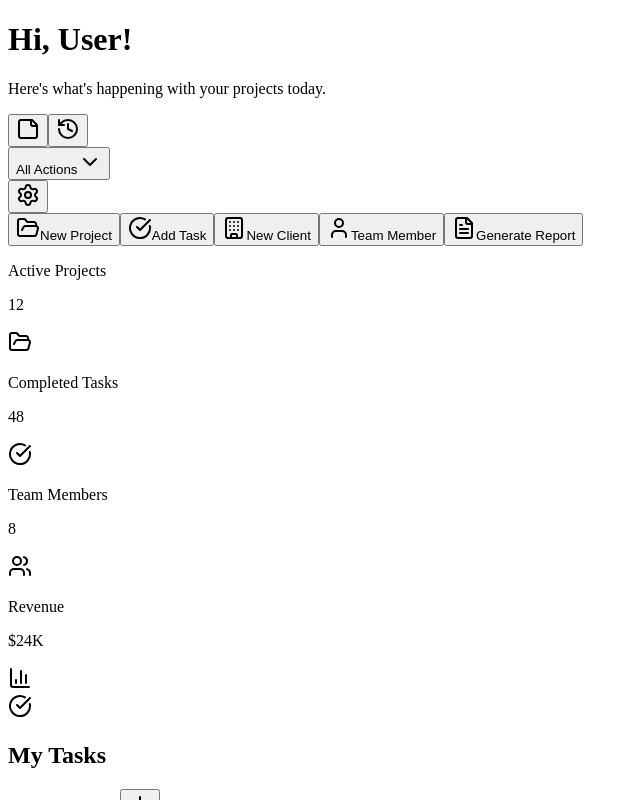
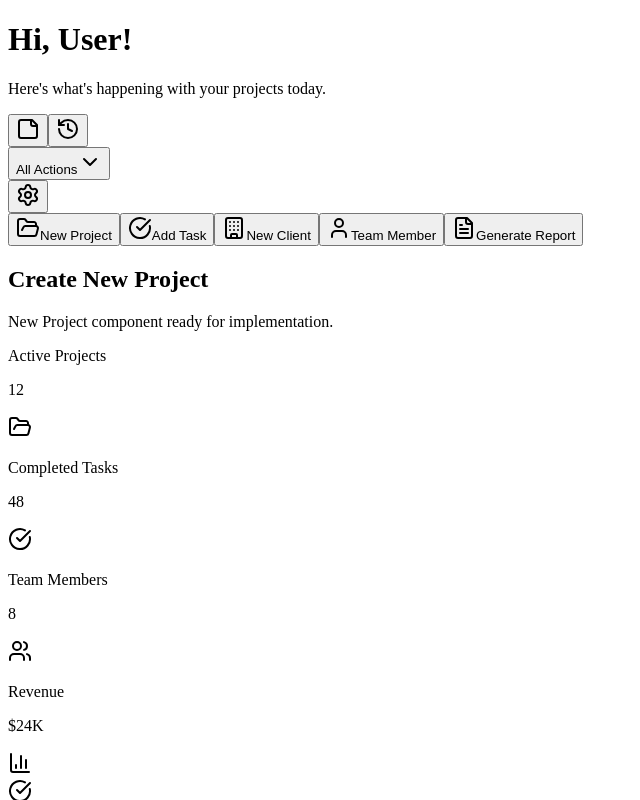
Before and after one commit to eldoJr/loopInt, a Next.js app in the folder apps/web/: page /Dashboard in a window 1280 px wide. Both pictures are taken after a click on the button "New Project". Shown: the top 800 px of the page, without its empty margins (0-640 px from the left). Built offline with nearby package versions, Linux system fonts and the light colour scheme.

Commit message:
add: updates

```diff
--- a/apps/web/src/components/ui/QuickActionCard.tsx
+++ b/apps/web/src/components/ui/QuickActionCard.tsx
@@ -4,13 +4,18 @@ interface QuickActionCardProps {
   title: string;
   icon: LucideIcon;
   onClick: () => void;
+  isActive?: boolean;
 }
 
-const QuickActionCard = ({ title, icon: Icon, onClick }: QuickActionCardProps) => {
+const QuickActionCard = ({ title, icon: Icon, onClick, isActive = false }: QuickActionCardProps) => {
   return (
     <button
       onClick={onClick}
-      className="bg-gradient-to-r from-blue-500 to-blue-600 hover:from-blue-600 hover:to-blue-700 text-white rounded-xl p-6 flex flex-col items-center justify-center space-y-3 transition-all duration-300 transform hover:scale-105 min-h-[120px]"
+      className={`rounded-xl p-6 flex flex-col items-center justify-center space-y-3 min-h-[120px] border-2 ${
+        isActive
+          ? 'bg-blue-500/10 text-blue-400 border-blue-500 hover:bg-blue-500/20'
+          : 'bg-gray-800/30 hover:bg-gray-800/50 text-gray-300 hover:text-white border-gray-700/30'
+      }`}
     >
       <Icon className="w-8 h-8" />
       <span className="text-sm font-medium text-center">{title}</span>
--- /dev/null
+++ b/apps/web/src/features/clients/NewClient.tsx
@@ -0,0 +1,10 @@
+const NewClient = () => {
+  return (
+    <div className="bg-gray-900/50 backdrop-blur-sm border border-gray-800/50 rounded-xl p-6">
+      <h2 className="text-xl font-bold text-white mb-4">Add New Client</h2>
+      <p className="text-gray-400">New Client component ready for implementation.</p>
+    </div>
+  );
+};
+
+export default NewClient;
--- /dev/null
+++ b/apps/web/src/features/projects/NewProject.tsx
@@ -0,0 +1,10 @@
+const NewProject = () => {
+  return (
+    <div className="bg-gray-900/50 backdrop-blur-sm border border-gray-800/50 rounded-xl p-6">
+      <h2 className="text-xl font-bold text-white mb-4">Create New Project</h2>
+      <p className="text-gray-400">New Project component ready for implementation.</p>
+    </div>
+  );
+};
+
+export default NewProject;
--- /dev/null
+++ b/apps/web/src/features/tasks/AddTask.tsx
@@ -0,0 +1,10 @@
+const AddTask = () => {
+  return (
+    <div className="bg-gray-900/50 backdrop-blur-sm border border-gray-800/50 rounded-xl p-6">
+      <h2 className="text-xl font-bold text-white mb-4">Add New Task</h2>
+      <p className="text-gray-400">Add Task component ready for implementation.</p>
+    </div>
+  );
+};
+
+export default AddTask;
--- a/apps/web/src/pages/Dashboard.tsx
+++ b/apps/web/src/pages/Dashboard.tsx
@@ -20,6 +20,9 @@ import QuickActionCard from '../components/ui/QuickActionCard';
 import DashboardCard from '../components/ui/DashboardCard';
 import TodoItem from '../components/ui/TodoItem';
 import AllActionsDropdown from '../components/ui/AllActionsDropdown';
+import NewProject from '../features/projects/NewProject';
+import AddTask from '../features/tasks/AddTask';
+import NewClient from '../features/clients/NewClient';
 
 const Dashboard = () => {
   const [user, setUser] = useState<UserType | null>(null);
@@ -61,13 +64,32 @@ const Dashboard = () => {
     window.location.href = '/';
   };
 
+  const [activeQuickAction, setActiveQuickAction] = useState('Dashboard');
+
   const quickActions = [
-    { title: 'New Project', icon: FolderOpen, action: () => console.log('New Project') },
-    { title: 'Add Task', icon: CheckCircle, action: () => console.log('Add Task') },
-    { title: 'New Client', icon: Building, action: () => console.log('New Client') },
-    { title: 'Team Member', icon: User, action: () => console.log('Team Member') },
-    { title: 'Generate Report', icon: FileText, action: () => console.log('Generate Report') }
+    { title: 'New Project', icon: FolderOpen, action: () => setActiveQuickAction('New Project') },
+    { title: 'Add Task', icon: CheckCircle, action: () => setActiveQuickAction('Add Task') },
+    { title: 'New Client', icon: Building, action: () => setActiveQuickAction('New Client') },
+    { title: 'Team Member', icon: User, action: () => setActiveQuickAction('Team Member') },
+    { title: 'Generate Report', icon: FileText, action: () => setActiveQuickAction('Generate Report') }
   ];
+
+  const renderActiveComponent = () => {
+    switch (activeQuickAction) {
+      case 'New Project':
+        return <NewProject />;
+      case 'Add Task':
+        return <AddTask />;
+      case 'New Client':
+        return <NewClient />;
+      case 'Team Member':
+        return <div className="bg-gray-900/50 backdrop-blur-sm border border-gray-800/50 rounded-xl p-6"><h2 className="text-xl font-bold text-white mb-4">Add Team Member</h2><p className="text-gray-400">Team Member component ready for implementation.</p></div>;
+      case 'Generate Report':
+        return <div className="bg-gray-900/50 backdrop-blur-sm border border-gray-800/50 rounded-xl p-6"><h2 className="text-xl font-bold text-white mb-4">Generate Report</h2><p className="text-gray-400">Generate Report component ready for implementation.</p></div>;
+      default:
+        return null;
+    }
+  };
 
   const toggleTodo = (id: number) => {
     setTodos(todos.map(todo =>
@@ -177,14 +199,14 @@ const Dashboard = () => {
               <div className="hidden lg:flex items-center space-x-2">
                 <button
                   onClick={() => console.log('Short Notes')}
-                  className="p-2 bg-gray-800/50 text-gray-300 rounded-lg hover:bg-gray-700/50 hover:text-white transition-colors border border-gray-700/50"
+                  className="p-2 bg-gray-800/30 text-gray-400 rounded-lg hover:bg-gray-800/50 hover:text-gray-300 border border-gray-700/30"
                   title="Short Notes"
                 >
                   <StickyNote className="w-4 h-4" />
                 </button>
                 <button
                   onClick={() => console.log('History')}
-                  className="p-2 bg-gray-800/50 text-gray-300 rounded-lg hover:bg-gray-700/50 hover:text-white transition-colors border border-gray-700/50"
+                  className="p-2 bg-gray-800/30 text-gray-400 rounded-lg hover:bg-gray-800/50 hover:text-gray-300 border border-gray-700/30"
                   title="History"
                 >
                   <History className="w-4 h-4" />
@@ -192,7 +214,7 @@ const Dashboard = () => {
                 <AllActionsDropdown />
                 <button
                   onClick={() => console.log('Settings')}
-                  className="p-2 bg-gray-800/50 text-gray-300 rounded-lg hover:bg-gray-700/50 hover:text-white transition-colors border border-gray-700/50"
+                  className="p-2 bg-gray-800/30 text-gray-400 rounded-lg hover:bg-gray-800/50 hover:text-gray-300 border border-gray-700/30"
                   title="Settings"
                 >
                   <Settings className="w-4 h-4" />
@@ -210,9 +232,17 @@ const Dashboard = () => {
               title={action.title}
               icon={action.icon}
               onClick={action.action}
+              isActive={activeQuickAction === action.title}
             />
           ))}
         </div>
+
+        {/* Active Component */}
+        {activeQuickAction !== 'Dashboard' && (
+          <div className="mb-8">
+            {renderActiveComponent()}
+          </div>
+        )}
 
         {/* Stats Cards */}
         <div className="grid grid-cols-1 md:grid-cols-4 gap-6 mb-8">
```
